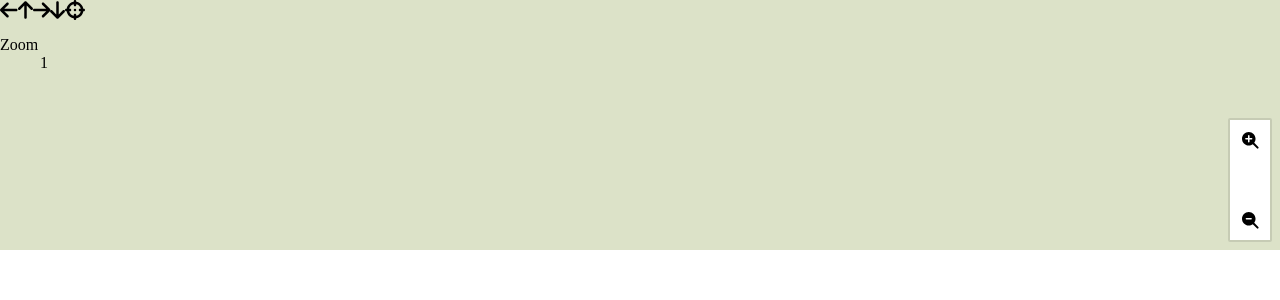
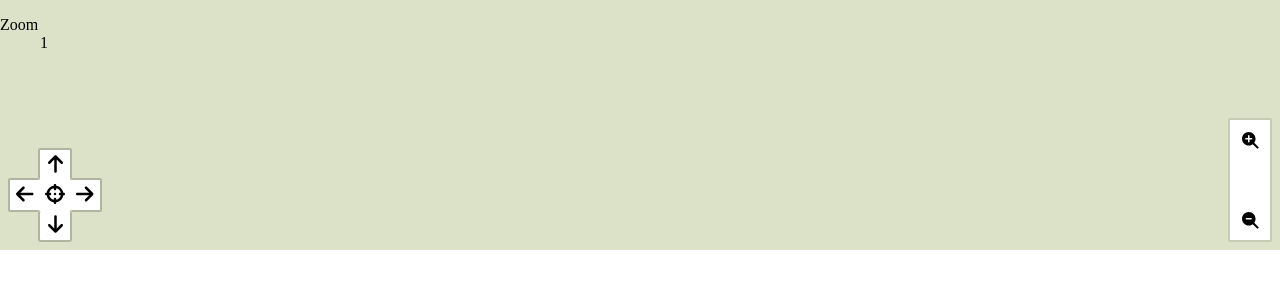
Before and after one commit to Samisdat/ts-conway, a React (Vite) app: page / in a window 1280 px wide. Shown: the top 300 px of the page. Built offline with nearby package versions, Linux system fonts and the light colour scheme.

Commit message:
Move Pan into seperate Folder

```diff
--- a/src/components/Control/MainControl.tsx
+++ b/src/components/Control/MainControl.tsx
@@ -1,4 +1,4 @@
-import PanControl from "./PanControl";
+import PanControl from "./Pan";
 import ZoomControl from "./Zoom";
 
 const MainControl = () => {
--- /dev/null
+++ b/src/components/Control/Pan/index.tsx
@@ -0,0 +1,33 @@
+import Control from "../Control";
+import {
+  PanBottomControlStyled,
+  PanCenterControlStyled,
+  PanControlStyled,
+  PanLeftControlStyled,
+  PanRightControlStyled,
+  PanTopControlStyled,
+} from "./styled";
+
+const PanControl = () => {
+  return (
+    <PanControlStyled>
+      <PanLeftControlStyled>
+        <Control controlType={"left"} />
+      </PanLeftControlStyled>
+      <PanTopControlStyled>
+        <Control controlType={"up"} />
+      </PanTopControlStyled>
+      <PanRightControlStyled>
+        <Control controlType={"right"} />
+      </PanRightControlStyled>
+      <PanBottomControlStyled>
+        <Control controlType={"down"} />
+      </PanBottomControlStyled>
+      <PanCenterControlStyled>
+        <Control controlType={"center"} />
+      </PanCenterControlStyled>
+    </PanControlStyled>
+  );
+};
+
+export default PanControl;
--- /dev/null
+++ b/src/components/Control/Pan/styled.tsx
@@ -0,0 +1,105 @@
+import styled from "styled-components";
+
+export const PanControlStyled = styled.div`
+  position: absolute;
+  bottom: 10px;
+  left: 10px;
+  width: 90px;
+  height: 90px;
+  cursor: move;
+
+  &:before {
+    position: absolute;
+    top: 30px;
+    left: 30px;
+    width: 30px;
+    height: 30px;
+    background: #fff;
+    content: " ";
+  }
+`;
+
+const APanControlStyled = styled.div`
+  position: absolute;
+  width: 30px;
+  height: 30px;
+  background: #fff;
+  text-align: center;
+  line-height: 30px;
+  cursor: pointer;
+  opacity: 1;
+`;
+
+export const PanTopControlStyled = styled(APanControlStyled)`
+  top: 0px;
+  left: 30px;
+
+  &:before {
+    position: absolute;
+    top: -2px;
+    left: -2px;
+    right: -2px;
+    bottom: 1px;
+    border-top: 2px solid rgba(0, 0, 0, 0.2);
+    border-left: 2px solid rgba(0, 0, 0, 0.2);
+    border-right: 2px solid rgba(0, 0, 0, 0.2);
+    border-radius: 2px;
+    content: " ";
+  }
+`;
+
+export const PanBottomControlStyled = styled(APanControlStyled)`
+  top: 60px;
+  left: 30px;
+
+  &:before {
+    position: absolute;
+    bottom: -2px;
+    left: -2px;
+    right: -2px;
+    top: 1px;
+    border-bottom: 2px solid rgba(0, 0, 0, 0.2);
+    border-left: 2px solid rgba(0, 0, 0, 0.2);
+    border-right: 2px solid rgba(0, 0, 0, 0.2);
+    border-radius: 3px;
+    content: " ";
+  }
+`;
+export const PanLeftControlStyled = styled(APanControlStyled)`
+  top: 30px;
+  left: 00px;
+
+  &:before {
+    position: absolute;
+    bottom: -2px;
+    left: -2px;
+    right: 1px;
+    top: -2px;
+    border-top: 2px solid rgba(0, 0, 0, 0.2);
+    border-bottom: 2px solid rgba(0, 0, 0, 0.2);
+    border-left: 2px solid rgba(0, 0, 0, 0.2);
+    border-radius: 2px;
+    content: " ";
+  }
+`;
+export const PanRightControlStyled = styled(APanControlStyled)`
+  top: 30px;
+  left: 60px;
+
+  &:before {
+    position: absolute;
+    bottom: -2px;
+    left: 1px;
+    right: -2px;
+    top: -2px;
+    border-top: 2px solid rgba(0, 0, 0, 0.2);
+    border-bottom: 2px solid rgba(0, 0, 0, 0.2);
+    border-right: 2px solid rgba(0, 0, 0, 0.2);
+    border-radius: 2px;
+    content: " ";
+  }
+`;
+export const PanCenterControlStyled = styled(APanControlStyled)`
+  top: 30px;
+  left: 30px;
+`;
--- a/src/components/Control/PanControl.tsx
+++ /dev/null
@@ -1,15 +0,0 @@
-import Control from "./Control";
-
-const PanControl = () => {
-  return (
-    <>
-      <Control controlType={"left"} />
-      <Control controlType={"up"} />
-      <Control controlType={"right"} />
-      <Control controlType={"down"} />
-      <Control controlType={"center"} />
-    </>
-  );
-};
-
-export default PanControl;
```
